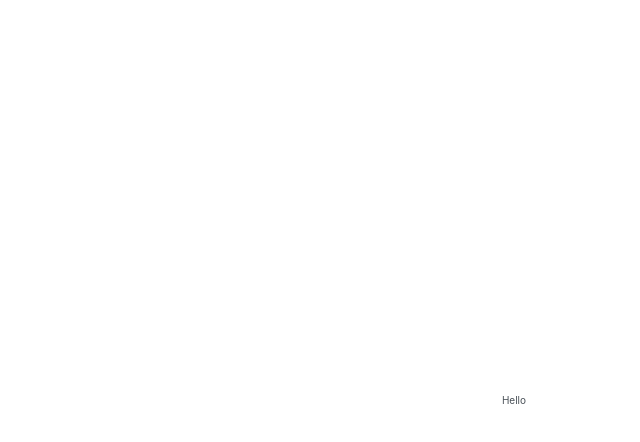
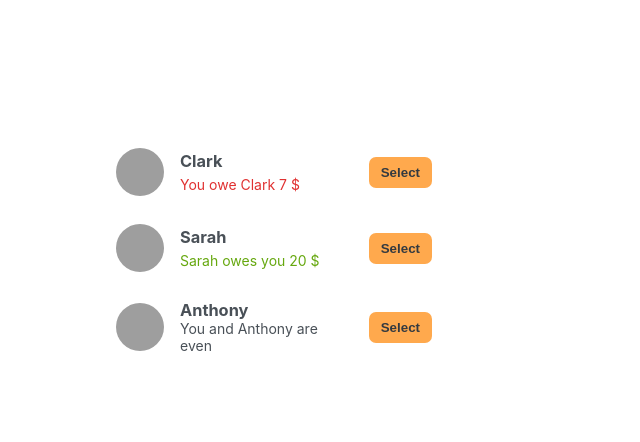
Before and after one commit to akshayv1811/eat-n-split, a React (Create React App) app: page / in a window 1280 px wide. Shown: the top 442 px of the page, without its empty margins (126-766 px from the left). Built offline with nearby package versions, Linux system fonts and the light colour scheme; grey boxes are pictures that could not be loaded.

Commit message:
Built static app with List of friends

```diff
--- a/src/App.js
+++ b/src/App.js
@@ -21,5 +21,50 @@
 
 
 export default function App() {
-  return <div>Hello</div>
+  return <div className="app">
+    <div className="sidebar">
+      <FriendsList initialFriends={initialFriends} />
+    </div>
+  </div>
 }
+
+
+function FriendsList({ initialFriends }) {
+  const friends = initialFriends;
+  return (
+    <ul>
+      {friends.map((friend) => (
+        <Friend friend={friend} key={friend.id} />
+      ))}
+    </ul>
+  );
+}
+
+function Friend({ friend }) {
+  return <li>
+    <img src={friend.image} alt={friend.name} />
+    <h3>{friend.name}</h3>
+
+    {friend.balance < 0 && (
+      <p className="red">
+        You owe {friend.name} {Math.abs(friend.balance)} $
+      </p>
+    )}
+
+    {friend.balance > 0 && (
+      <p className="green">
+        {friend.name} owes you {Math.abs(friend.balance)} $
+      </p>
+    )}
+
+    {friend.balance === 0 && (
+      <p>
+        You and {friend.name} are even
+      </p>
+    )}
+
+    <button className = "button">
+      Select
+    </button>
+  </li>
+}
```
